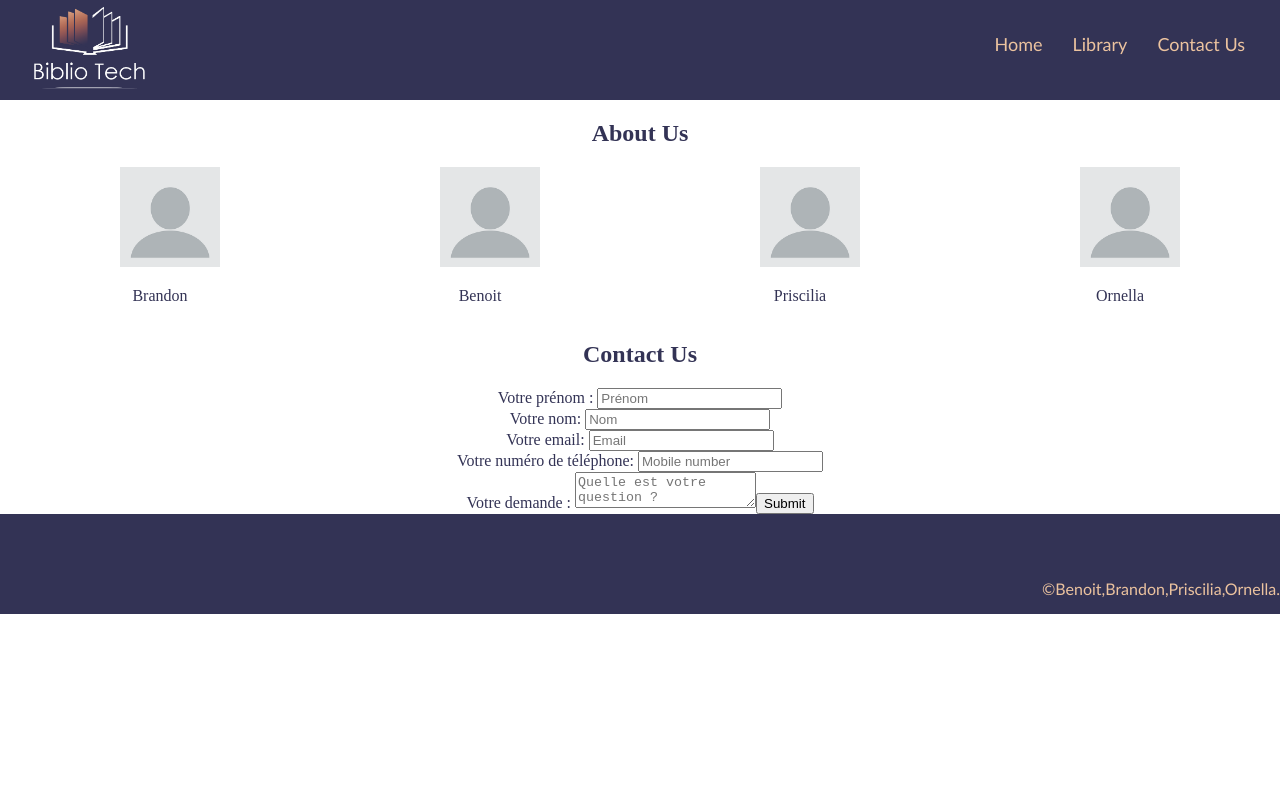
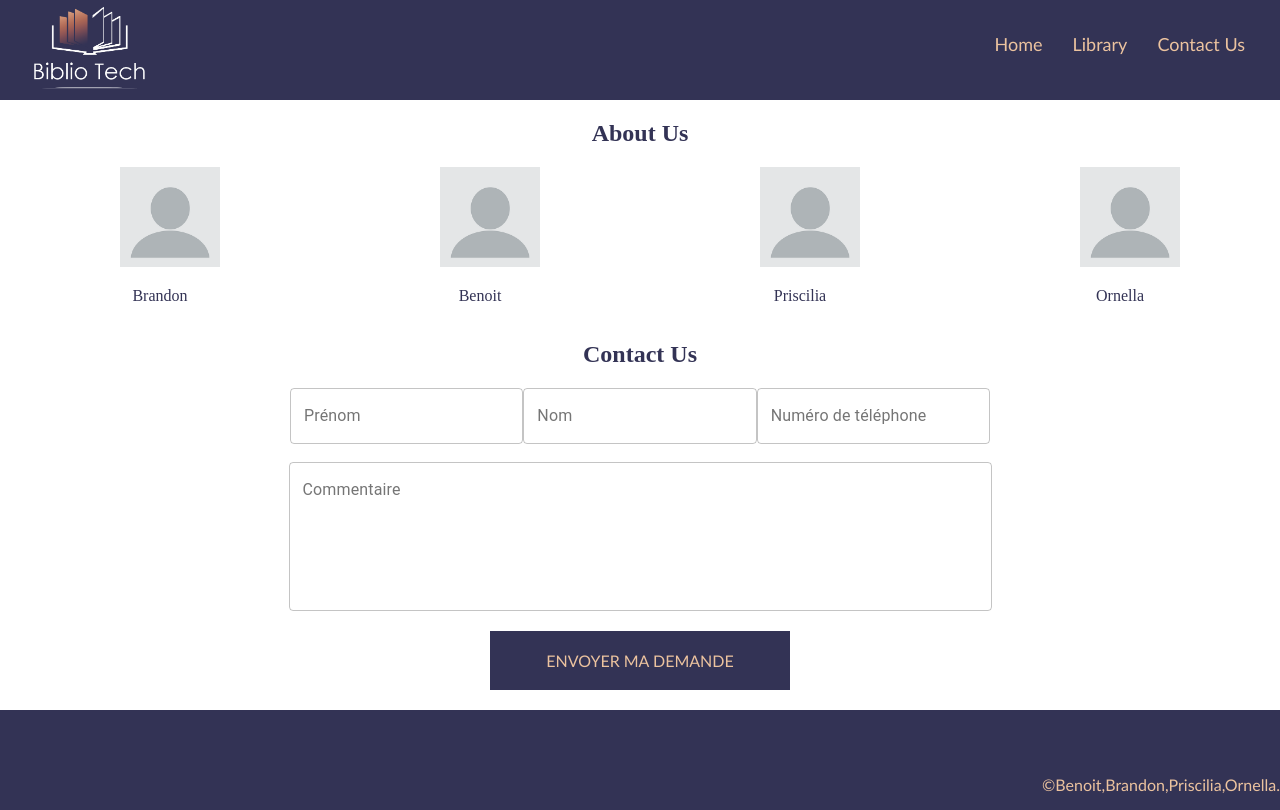
Before and after one commit to WildCodeSchool/lyon-js-react-march21-g3-p2, a React (Create React App) app: page /contact in a window 1280 px wide. Built offline with nearby package versions, Linux system fonts and the light colour scheme.

Commit message:
finish contact-us with CSS

```diff
--- a/package.json
+++ b/package.json
@@ -3,7 +3,7 @@
   "version": "0.1.0",
   "private": true,
   "dependencies": {
-    "@material-ui/core": "^4.11.3",
+    "@material-ui/core": "^4.11.4",
     "@testing-library/jest-dom": "^5.11.10",
     "@testing-library/react": "^11.2.6",
     "@testing-library/user-event": "^12.8.3",
--- a/src/components/About.css
+++ b/src/components/About.css
@@ -8,3 +8,14 @@ body {
   display: flex;
   justify-content: space-around;
 }
+
+.label {
+  line-height: 2;
+  text-align: left;
+  display: block;
+  margin-bottom: 13px;
+  margin-top: 20px;
+  color: white;
+  font-size: 14px;
+  font-weight: 200;
+}
--- a/src/components/Contact.js
+++ b/src/components/Contact.js
@@ -2,12 +2,14 @@
 /* eslint-disable react/jsx-props-no-spreading */
 import React from 'react';
 import { useForm } from 'react-hook-form';
+import './contact-us.css';
+import { TextField } from '@material-ui/core';
 
 export default function Form() {
   const {
     register,
+    reset,
     handleSubmit,
-    reset,
     formState: { errors },
   } = useForm();
 
@@ -15,55 +17,44 @@ export default function Form() {
   console.log(errors);
 
   return (
-    <form onSubmit={handleSubmit(onSubmit)}>
-      <label htmlFor="prenom"> Votre prénom : </label>
-      <input
-        type="text"
-        placeholder="Prénom"
-        {...register('prenom', {
-          required: 'this is required',
-          maxLength: 80,
-          pattern: /([A-Z])\w+/i,
-        })}
-      />
-      {errors.prenom && 'First name is required'}
+    <form noValidate autoComplete="off" onSubmit={handleSubmit(onSubmit)}>
+      <div id="name">
+        <TextField
+          id="outlined-basic1"
+          label="Prénom"
+          variant="outlined"
+          {...register('prenom', { required: true })}
+        />
+        {errors.firstName && 'Surname is required'}
+        <br />
+        <TextField
+          id="outlined-basic2"
+          label="Nom"
+          variant="outlined"
+          {...register('Nom', { required: true })}
+        />
+        <br />
+        <TextField
+          id="outlined-basic3"
+          label="Numéro de téléphone"
+          variant="outlined"
+          {...register('number', { required: true })}
+        />
+      </div>
       <br />
-      <label htmlFor="nom"> Votre nom: </label>
-      <input
-        type="text"
-        placeholder="Nom"
-        {...register('nom', {
-          required: true,
-          maxLength: 80,
-          pattern: /([A-Z])\w+/i,
-        })}
-      />
-      {errors.nom && 'Name is required'}
-      {reset}
-      <br />
-      <label htmlFor="email"> Votre email: </label>
-      <input
-        type="email"
-        placeholder="Email"
-        {...register('email', { required: true, pattern: /^\S+@\S+$/i })}
-      />
-      {errors.email && 'Email is required'}
-      {reset}
-      <br />
-      <label htmlFor="email"> Votre numéro de téléphone: </label>
-      <input
-        type="tel"
-        placeholder="Mobile number"
-        {...register('mobileNumber', { required: true, maxLength: 12 })}
+      <TextField
+        id="outlined-basic4"
+        label="Commentaire"
+        variant="outlined"
+        {...register('comment', { required: true })}
       />
       <br />
-      <label htmlFor="question"> Votre demande : </label>
-      <textarea
-        placeholder="Quelle est votre question ?"
-        {...register('question', { required: true })}
+      <input
+        style={{ marginTop: 20 }}
+        type="button"
+        onClick={() => reset()}
+        value="Envoyer ma demande"
       />
-      {errors.question && 'A message is required'}
-      <input type="submit" onClick={() => reset()} />
     </form>
   );
 }
--- /dev/null
+++ b/src/components/contact-us.css
@@ -0,0 +1,42 @@
+body {
+  margin: 0;
+}
+
+.label {
+  line-height: 2;
+  text-align: left;
+  display: block;
+  margin-bottom: 13px;
+  margin-top: 20px;
+  color: white;
+  font-size: 14px;
+  font-weight: 200;
+}
+
+#name {
+  display: flex;
+  justify-content: space-between;
+  width: 700px;
+  margin: auto;
+}
+
+#outlined-basic4 {
+  width: 675px;
+  height: 112px;
+}
+
+input {
+  width: 300px;
+  display: inline-block;
+  justify-content: center;
+  background: #333355;
+  color: #ecc39f;
+  text-transform: uppercase;
+  border: none;
+  margin-top: 40px;
+  padding: 20px;
+  font-family: 'century gothic', 'Trebuchet MS', 'arial', sans-serif;
+  font-size: 16px;
+  font-weight: 100;
+  margin-bottom: 20px;
+}
```
Also changed, not shown: 1 other file (tests, documents, lock files or other folders).
